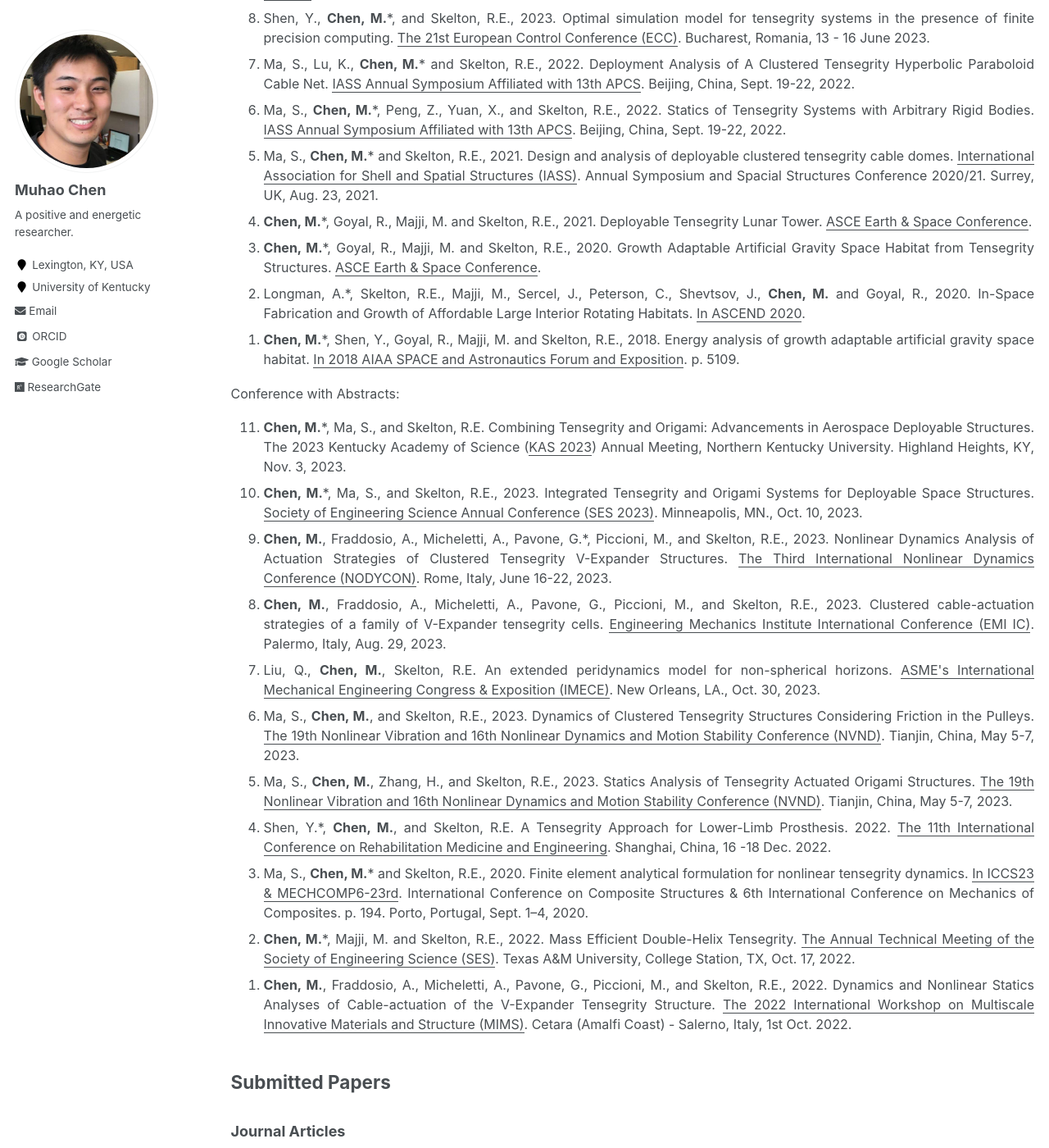
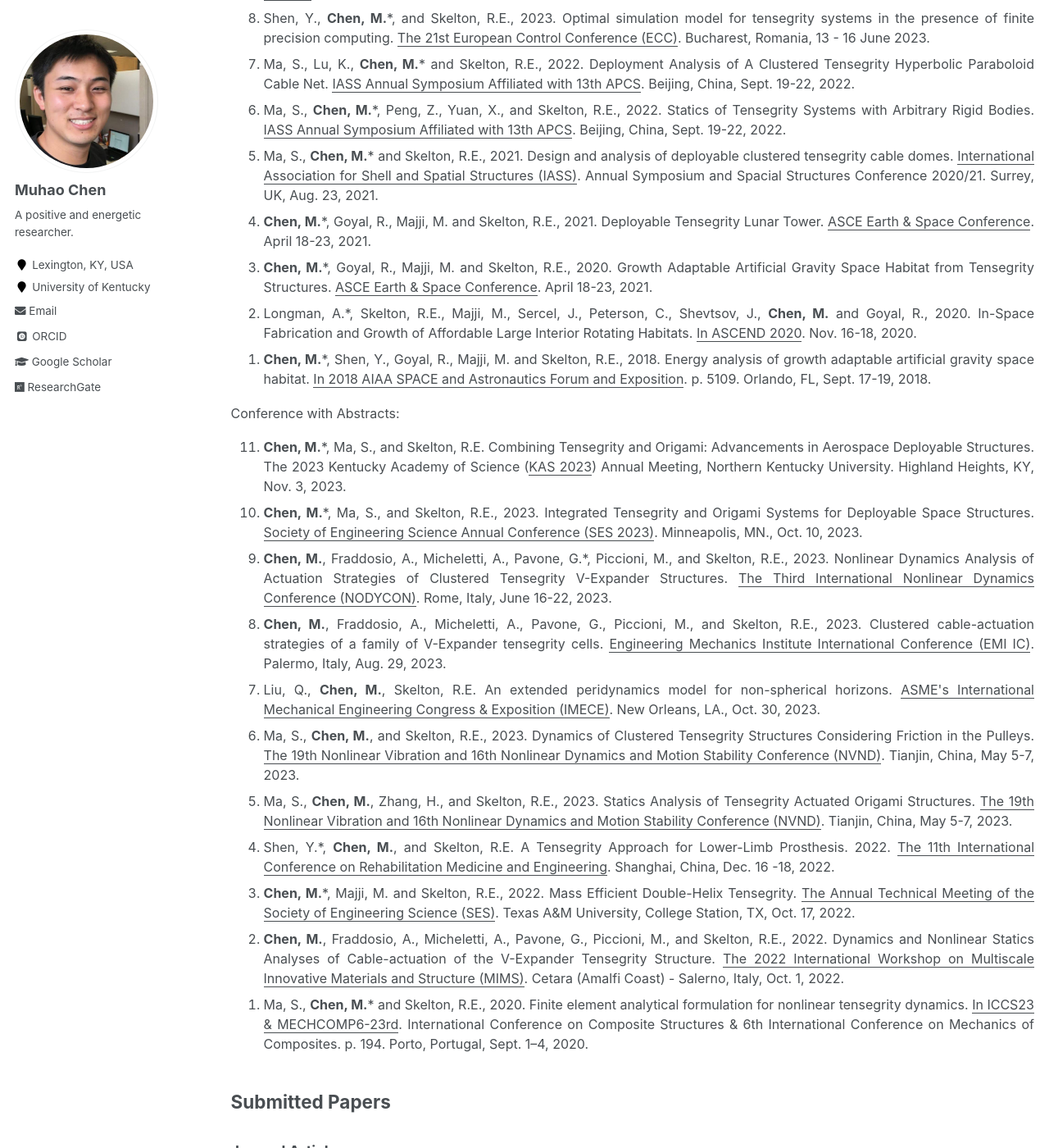
Before and after one commit to Muhao-Chen/muhao-chen.github.io, a Jekyll site: the page built from _pages/publication.md, in a window 1280 px wide and 1400 px high, scrolled down 1830 px. Shown: the whole window at 82% size. Built offline with Jekyll 4.4.1, drawn with Linux system fonts in a browser that asks for light colours; some web fonts are replaced; some of the changed text lies outside the part shown.

Commit message:
Update publication.md

```diff
--- a/_pages/publication.md
+++ b/_pages/publication.md
@@ -49,10 +49,10 @@ Conference with Full Papers:
 <li>Ma, S., Lu, K., <strong>Chen, M.</strong>* and Skelton, R.E., 2022. Deployment Analysis of A Clustered Tensegrity Hyperbolic Paraboloid Cable Net. <u>IASS Annual Symposium Affiliated with 13th APCS</u>. Beijing, China, Sept. 19-22, 2022.</li>
 <li>Ma, S., <strong>Chen, M.</strong>*, Peng, Z., Yuan, X., and Skelton, R.E., 2022. Statics of Tensegrity Systems with Arbitrary Rigid Bodies. <u>IASS Annual Symposium Affiliated with 13th APCS</u>. Beijing, China, Sept. 19-22, 2022.</li>
 <li>Ma, S., <strong>Chen, M.</strong>* and Skelton, R.E., 2021. Design and analysis of deployable clustered tensegrity cable domes. <u>International Association for Shell and Spatial Structures (IASS)</u>. Annual Symposium and Spacial Structures Conference 2020/21. Surrey, UK, Aug. 23, 2021.</li>
-<li> <strong>Chen, M.</strong>*, Goyal, R., Majji, M. and Skelton, R.E., 2021. Deployable Tensegrity Lunar Tower. <u>ASCE Earth & Space Conference</u>. </li>
-<li><strong>Chen, M.</strong>*, Goyal, R., Majji, M. and Skelton, R.E., 2020. Growth Adaptable Artificial Gravity Space Habitat from Tensegrity Structures. <u>ASCE Earth & Space Conference</u>.</li>
-<li>Longman, A.*, Skelton, R.E., Majji, M., Sercel, J., Peterson, C., Shevtsov, J., <strong>Chen, M.</strong> and Goyal, R., 2020. In-Space Fabrication and Growth of Affordable Large Interior Rotating Habitats. <u>In ASCEND 2020</u>. </li>
-<li><strong>Chen, M.</strong>*, Shen, Y., Goyal, R., Majji, M. and Skelton, R.E., 2018. Energy analysis of growth adaptable artificial gravity space habitat. <u>In 2018 AIAA SPACE and Astronautics Forum and Exposition</u>. p. 5109.</li>
+<li> <strong>Chen, M.</strong>*, Goyal, R., Majji, M. and Skelton, R.E., 2021. Deployable Tensegrity Lunar Tower. <u>ASCE Earth & Space Conference</u>. April 18-23, 2021.</li>
+<li><strong>Chen, M.</strong>*, Goyal, R., Majji, M. and Skelton, R.E., 2020. Growth Adaptable Artificial Gravity Space Habitat from Tensegrity Structures. <u>ASCE Earth & Space Conference</u>. April 18-23, 2021.</li>
+<li>Longman, A.*, Skelton, R.E., Majji, M., Sercel, J., Peterson, C., Shevtsov, J., <strong>Chen, M.</strong> and Goyal, R., 2020. In-Space Fabrication and Growth of Affordable Large Interior Rotating Habitats. <u>In ASCEND 2020</u>. Nov. 16-18, 2020. </li>
+<li><strong>Chen, M.</strong>*, Shen, Y., Goyal, R., Majji, M. and Skelton, R.E., 2018. Energy analysis of growth adaptable artificial gravity space habitat. <u>In 2018 AIAA SPACE and Astronautics Forum and Exposition</u>. p. 5109. Orlando, FL, Sept. 17-19, 2018.</li>
 </ol>
 Conference with Abstracts:
 <ol reversed>
@@ -63,10 +63,10 @@ Conference with Abstracts:
 <li>Liu, Q., <strong>Chen, M.</strong>, Skelton, R.E. An extended peridynamics model for non-spherical horizons. <u>ASME's International Mechanical Engineering Congress & Exposition (IMECE)</u>. New Orleans, LA., Oct. 30, 2023.</li>
 <li>Ma, S., <strong>Chen, M.</strong>, and Skelton, R.E., 2023. Dynamics of Clustered Tensegrity Structures Considering Friction in the Pulleys. <u>The 19th Nonlinear Vibration and 16th Nonlinear Dynamics and Motion Stability Conference (NVND)</u>. Tianjin, China, May 5-7, 2023. </li>
 <li>Ma, S., <strong>Chen, M.</strong>, Zhang, H., and Skelton, R.E., 2023. Statics Analysis of Tensegrity Actuated Origami Structures. <u>The 19th Nonlinear Vibration and 16th Nonlinear Dynamics and Motion Stability Conference (NVND)</u>. Tianjin, China, May 5-7, 2023.</li>
-<li>Shen, Y.*, <strong>Chen, M.</strong>, and Skelton, R.E. A Tensegrity Approach for Lower-Limb Prosthesis. 2022. <u>The 11th International Conference on Rehabilitation Medicine and Engineering</u>. Shanghai, China, 16 -18 Dec. 2022.</li>
+<li>Shen, Y.*, <strong>Chen, M.</strong>, and Skelton, R.E. A Tensegrity Approach for Lower-Limb Prosthesis. 2022. <u>The 11th International Conference on Rehabilitation Medicine and Engineering</u>. Shanghai, China, Dec. 16 -18, 2022.</li>
+<li><strong>Chen, M.</strong>*, Majji, M. and Skelton, R.E., 2022. Mass Efficient Double-Helix Tensegrity. <u>The Annual Technical Meeting of the Society of Engineering Science (SES)</u>. Texas A&M University, College Station, TX, Oct. 17, 2022.</li>
+<li><strong>Chen, M.</strong>, Fraddosio, A., Micheletti, A., Pavone, G., Piccioni, M., and Skelton, R.E., 2022. Dynamics and Nonlinear Statics Analyses of Cable-actuation of the V-Expander Tensegrity Structure. <u>The 2022 International Workshop on Multiscale Innovative Materials and Structure (MIMS)</u>. Cetara (Amalfi Coast) - Salerno, Italy, Oct. 1, 2022.</li>
 <li>Ma, S., <strong>Chen, M.</strong>* and Skelton, R.E., 2020. Finite element analytical formulation for nonlinear tensegrity dynamics. <u> In ICCS23 & MECHCOMP6-23rd</u>. International Conference on Composite Structures & 6th International Conference on Mechanics of Composites. p. 194. Porto, Portugal, Sept. 1–4, 2020. </li>
-<li><strong>Chen, M.</strong>*, Majji, M. and Skelton, R.E., 2022. Mass Efficient Double-Helix Tensegrity. <u>The Annual Technical Meeting of the Society of Engineering Science (SES)</u>. Texas A&M University, College Station, TX, Oct. 17, 2022.</li>
-<li><strong>Chen, M.</strong>, Fraddosio, A., Micheletti, A., Pavone, G., Piccioni, M., and Skelton, R.E., 2022. Dynamics and Nonlinear Statics Analyses of Cable-actuation of the V-Expander Tensegrity Structure. <u>The 2022 International Workshop on Multiscale Innovative Materials and Structure (MIMS)</u>. Cetara (Amalfi Coast) - Salerno, Italy, 1st Oct. 2022.</li>
 </ol>
 </font>
 
@@ -92,15 +92,15 @@ Conference with Abstracts:
 <font size=3>
 Conference with Full Papers:
 <ol reversed>
-<li><strong>Chen, M.</strong>*, Shen, Y., and Skelton, R.E. Model-Based and Markov Data-Based Modeling: Linearized Dynamics Methods in the Analysis of Tensegrity Airfoils. The AIAA Science and Technology Forum and Exposition (<u>AIAA SciTech Forum 2024</u>), Orlando, FL, Jan. 8-12, 2024.</li>
-<li>Shen, Y., <strong>Chen, M.</strong>*, Habtour, E. and Skelton, R.E. Sensor Fault Detection to Tensegrity Structures Using Eigensystem Realization Algorithm. <u>ASCE Earth & Space 2024</u>. Miami, FL, April 15-18, 2024.</li>
-<li> Chen, Y., <strong>Chen, M.</strong>, Xia, X.∗, Hermanson, J.C., and Qi, F. An Efficient Approach to Solving the Coagulation Population Balance Equation through Weighted Particle Reconstruction. The 16th International Conference on Gas–Liquid and Gas–Liquid–Solid Reactor Engineering <u>(GLS-16)</u>. Dresden, Germany, Sept. 2-5, 2024. </li>
+<li><strong>Chen, M.</strong>*, Shen, Y., and Skelton, R.E. Model-Based and Markov Data-Based Modeling: Linearized Dynamics Methods in the Analysis of Tensegrity Airfoils. The AIAA Science and Technology Forum and Exposition (<u>AIAA SciTech Forum 2024</u>), Orlando, FL, Jan. 8-12, 2024. Submitted.</li>
+<li>Shen, Y., <strong>Chen, M.</strong>*, Habtour, E. and Skelton, R.E. Sensor Fault Detection to Tensegrity Structures Using Eigensystem Realization Algorithm. <u>ASCE Earth & Space 2024</u>. Miami, FL, April 15-18, 2024. Submitted.</li>
+<li> Chen, Y., <strong>Chen, M.</strong>, Xia, X.∗, Hermanson, J.C., and Qi, F. An Efficient Approach to Solving the Coagulation Population Balance Equation through Weighted Particle Reconstruction. The 16th International Conference on Gas–Liquid and Gas–Liquid–Solid Reactor Engineering <u>(GLS-16)</u>. Dresden, Germany, Sept. 2-5, 2024. Submitted.</li>
 <!-- <li><strong>Chen, M.</strong>*, Shen, Y., and Skelton, R.E. The Optimal Dynamical Model for 3D Tensegrity Morphing Airfoils. <u>ASCE Earth & Space 2024</u>. April 15-18, 2024, Miami, FL.</li> -->
 <!-- <li> <strong>Chen, M.</strong>*, Shen, Y., Skelton, R.E. The Optimal Dynamical Model for High-Dimensional Aerospace Structures. <u>ASME's International Mechanical Engineering Congress & Exposition (IMECE)</u>. New Orleans, LA. Oct. 29 – Nov. 2, 2023. Accepted. </li> -->
 </ol>
 Conference with Abstracts:
 <ol reversed>
-<li><strong>Chen, M.</strong>*, Ma, S., and Skelton, R.E., 2024. Integrated Origami and Tensegrity Systems Dynamics Based on the Bar-Hinge Model. The Engineering Mechanics Institute Conference and Probabilistic Mechanics & Reliability Conference (<u>EMI/PMC 2024</u>), The University of Illinois Urbana-Champaign, Chicago, IL, May 28-31, 2024. </li>
+<li><strong>Chen, M.</strong>*, Ma, S., and Skelton, R.E., 2024. Integrated Origami and Tensegrity Systems Dynamics Based on the Bar-Hinge Model. The Engineering Mechanics Institute Conference and Probabilistic Mechanics & Reliability Conference (<u>EMI/PMC 2024</u>), The University of Illinois Urbana-Champaign, Chicago, IL, May 28-31, 2024. Submitted.</li>
 <li><strong>Chen, M.</strong>, Fraddosio, A., Micheletti, A., Pavone, G.∗, and Piccioni, M., 2023. Efficiency of clustered cable-actuation of V-Expander tensegrity cells. <u>XXIX Conference of Lightweight Structures in Civil Engineering</u>. Gdansk, Poland, Dec. 1, 2023.  Accepted.</li>
 </ol>
 </font>
@@ -112,7 +112,7 @@ Conference with Abstracts:
 
 <li><strong>Chen, M.</strong>, Fraddosio, A., Micheletti, A., Pavone, G., Piccioni, M., and Skelton, R.E., 2023. Analysis of Optimal Deployment Strategy for Large Deployable Tensegrity Space Antennas. Vol 437. <u>Springer</u>.</li>
 <li><strong>Chen, M.</strong>, Chen, B. and Skelton, R.E., 2024. Tensegrity Structures and Engineering Application. <u>Higher Education Press</u>. In preparation.</li>
-<li><strong>Chen, M.</strong>, Majji, M. and Skelton, R.E., 2024. Tensegrity Systems: Analysis and Synthesis. <u>New York: Springer.</u> In preparation. (A textbook for undergraduate and graduate students)</li>
+<li><strong>Chen, M.</strong>, Majji, M. and Skelton, R.E., 2024. Tensegrity Systems: Analysis and Synthesis. <u>New York: Springer.</u> In preparation. (A textbook for undergraduate and graduate students).</li>
 </ol>
 </font>
 
```
